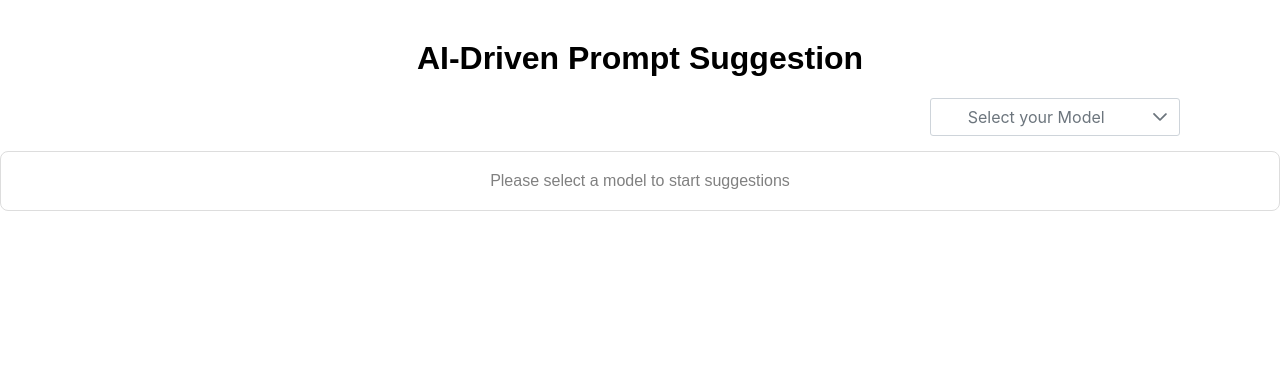
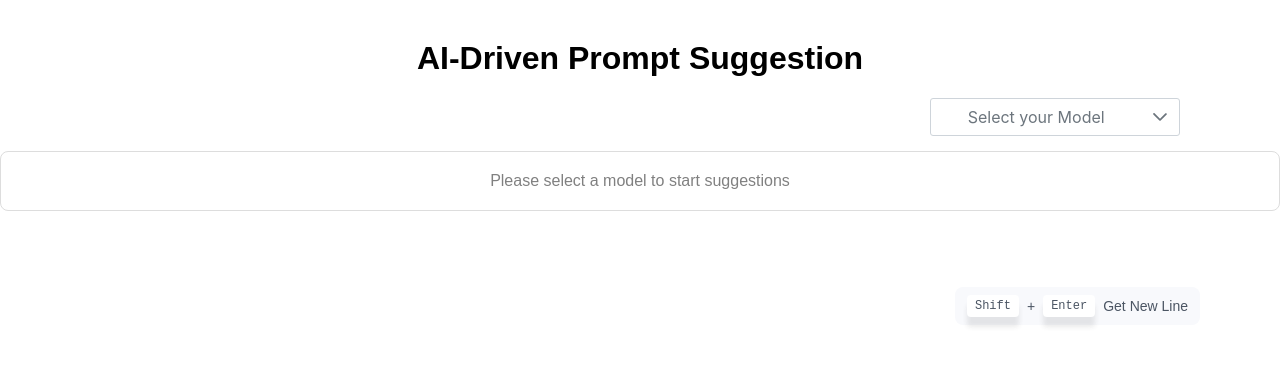
Before and after one commit to AshanLakshitha16763/Medical_Assistant_AI_suggestion, a React (Create React App) app in the folder AI_Suggestion_App/frontend/: page / in a window 1280 px wide. Shown: the top 366 px of the page. Built offline with nearby package versions, Linux system fonts and the light colour scheme.

Commit message:
adding the New Line Hint
* Notify to get a new line using shift + Enter

```diff
--- a/AI_Suggestion_App/frontend/src/App.js
+++ b/AI_Suggestion_App/frontend/src/App.js
@@ -2,6 +2,7 @@ import React,{useState} from 'react';
 import SearchBar from './components/SearchBar';
 import ModelSelector from './components/ModelSelector';
 import './App.css';
+import NewLineHint from './components/NewLineHint';
 
 function App() {
     const [selectedModel, setSelectedModel] = useState(null);
@@ -26,8 +27,10 @@ function App() {
         <div className="App">
             <h1>AI-Driven Prompt Suggestion</h1>
             <ModelSelector onModelChange={handleModelChange} />
+            <NewLineHint/>
             <SearchBar selectedModel={selectedModel}
             backendUrl={selectedModel ? modelBackendUrls[selectedModel.code] : null} />
+
         </div>
     );
 }
--- /dev/null
+++ b/AI_Suggestion_App/frontend/src/components/NewLineHint.css
@@ -0,0 +1,28 @@
+.newline-hint {
+    position: fixed;
+    bottom: 475px;
+    right: 80px;
+    display: flex;
+    align-items: center;
+    gap: 8px;
+    padding: 8px 12px;
+    background-color: #F8F9FC;
+    border-radius: 8px;
+    font-size: 14px;
+    color: #4B5563;
+}
+
+.key-combo {
+    display: flex;
+    align-items: center;
+    gap: 4px;
+}
+
+.k_button {
+    padding: 4px 8px;
+    background: white;
+    border-radius: 4px;
+    font-size: 12px;
+    box-shadow: 0 10px 5px rgba(49, 49, 49, 0.1);
+    font-family: monospace;
+}
--- /dev/null
+++ b/AI_Suggestion_App/frontend/src/components/NewLineHint.js
@@ -0,0 +1,17 @@
+import React from 'react';
+import './NewLineHint.css';
+
+const NewLineHint = () => {
+    return (
+        <div className="newline-hint">
+            <k_button className="k_button">Shift</k_button>
+                <span>+</span>
+                <k_button className="k_button">Enter</k_button>
+            <div className="key-combo">
+                <span>Get New Line</span>
+            </div>
+        </div>
+    );
+};
+
+export default NewLineHint;
```
